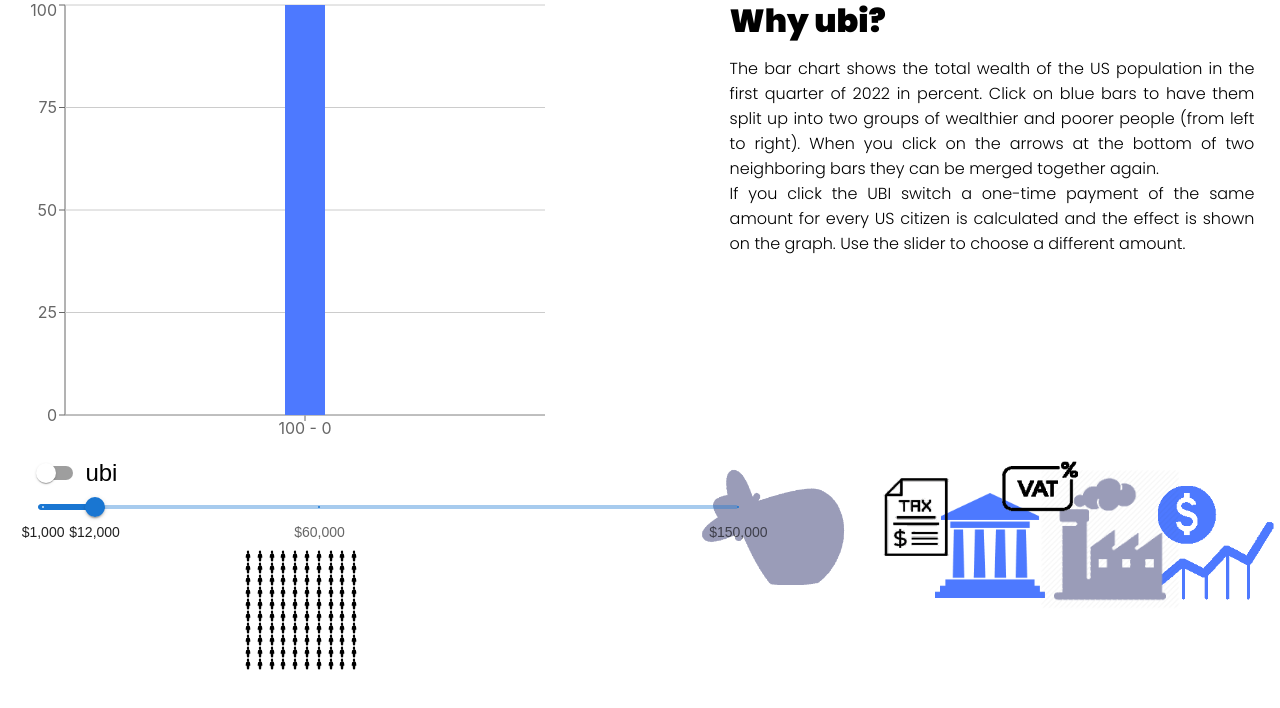
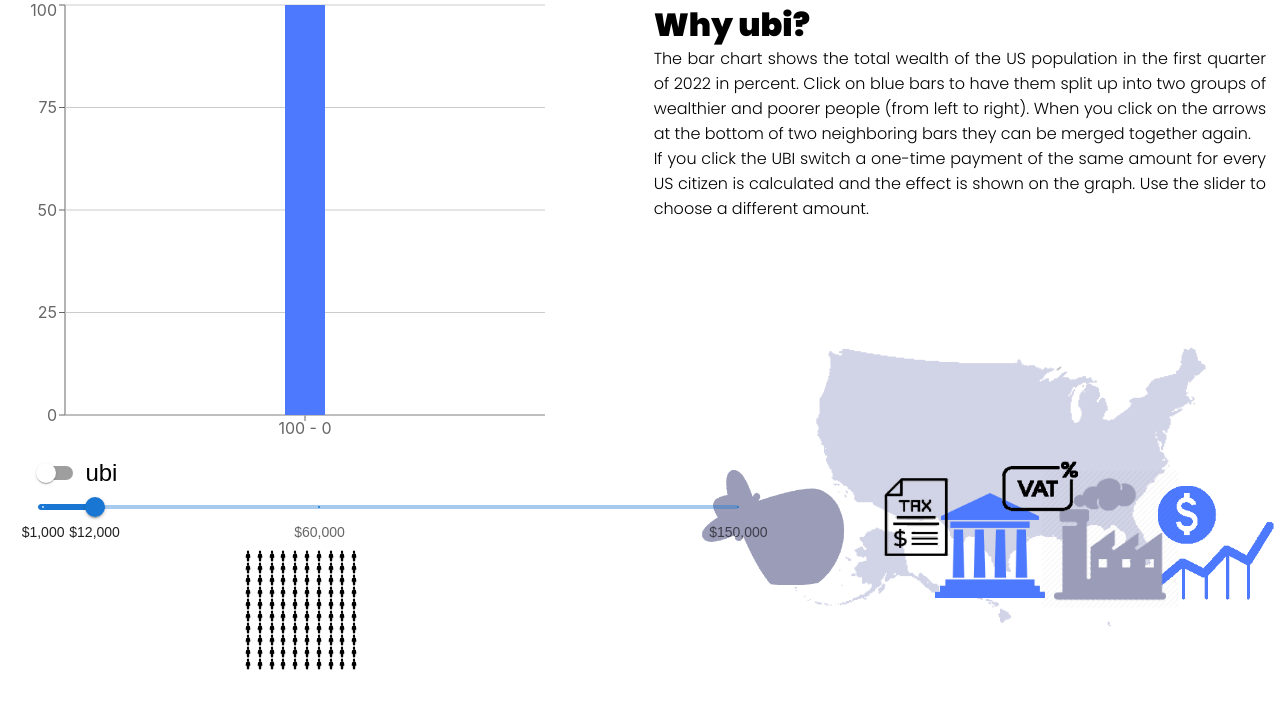
Before and after one commit to jankomp/y-ubi, a React (Create React App) app: page / in a window 1280 px wide. Shown: the top 708 px of the page. Built offline with nearby package versions, Linux system fonts and the light colour scheme.

Commit message:
bugfix + usa img

```diff
--- a/src/App.css
+++ b/src/App.css
@@ -114,16 +114,16 @@
 
 .title {
   position: absolute;
-  top: -3%;
-  left: 57%;
+  top: -20px;
+  left: 653.68px;
   font-family: poppinsBlack;
 }
 
 .description {
   position: absolute;
-  top: 5%;
-  left: 57%;
+  top: 30px;
+  left: 653.68px;
   font-family: poppinsLight;
   text-align: justify;
-  padding-right: 2%;
+  padding-right: 13.92px;
 }
--- a/src/App.js
+++ b/src/App.js
@@ -12,6 +12,7 @@ import gov from './res/gov.png';
 import industry from './res/industry.png';
 import stock from './res/stock.png';
 import tax from './res/tax.png';
+import usa from './res/usa.png';
 
 
 let UbI = false;
@@ -41,10 +42,13 @@ const App = () => {
     }
   }
 
-  const applyUbi = async(e) => {
+  const applyUbi = async() => {
     UbI = !UbI;
     if(UbI) {
       await animation();
+    } else {
+      vectors = [];
+      setMoneyPos([]);
     }
     setData(GetChartData(ChartGroups, UbI, ubiAmount));
   }
@@ -209,6 +213,7 @@ const App = () => {
   return (
     <div className='visualization'>
       {getMoney()}
+      <img src={usa} alt="usa" style={{position:'absolute', transform: 'translate(750px, 300px)', width: '500px'}}/>
       <img src={moneyBag} alt="moneybag" style={{position:'absolute', transform: 'translate(700px, 455px)', width: '150px'}}/>
       <img src={gov} alt="vat" style={{position:'absolute', transform: 'translate(935px, 493px)', width: '110px'}}/>
       <img src={stock} alt="vat" style={{position:'absolute', transform: 'translate(1150px, 478px)', width: '130px'}}/>
```
Also changed, not shown: src/res/usa.png (added).
